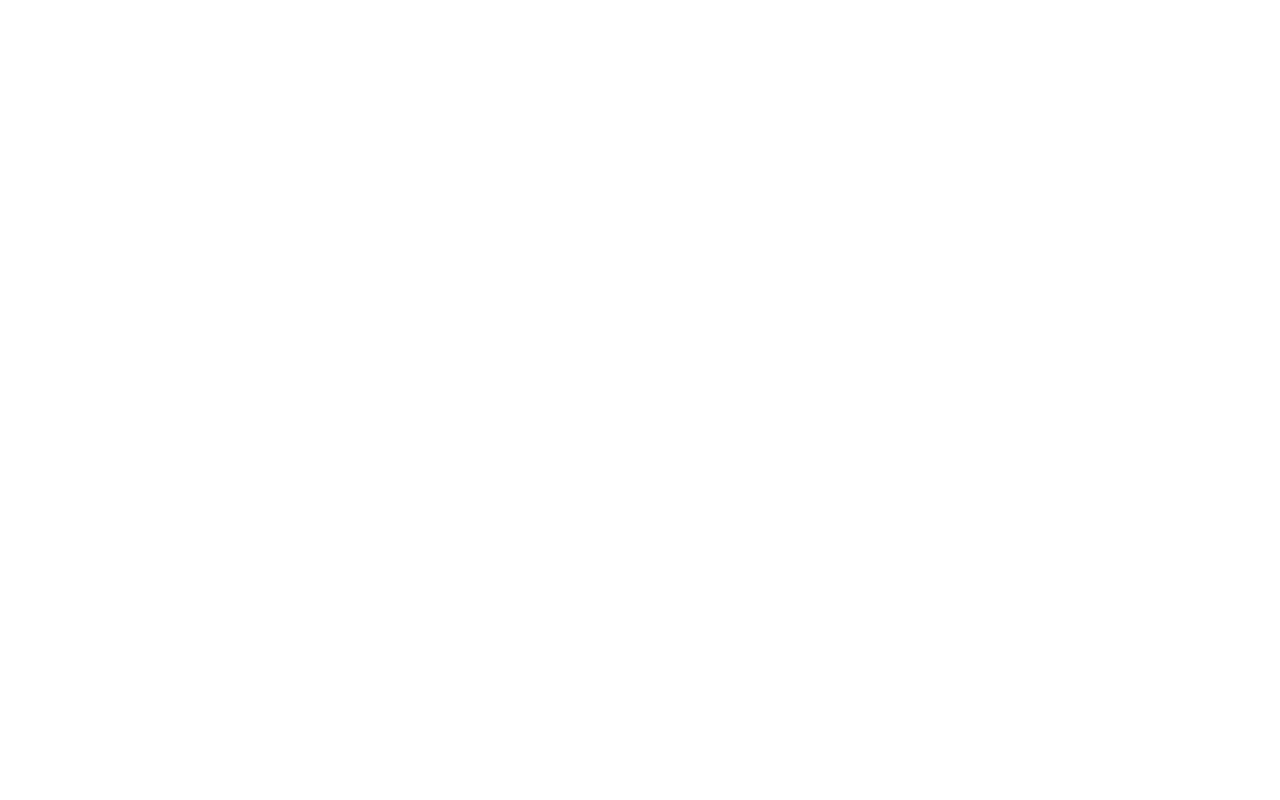
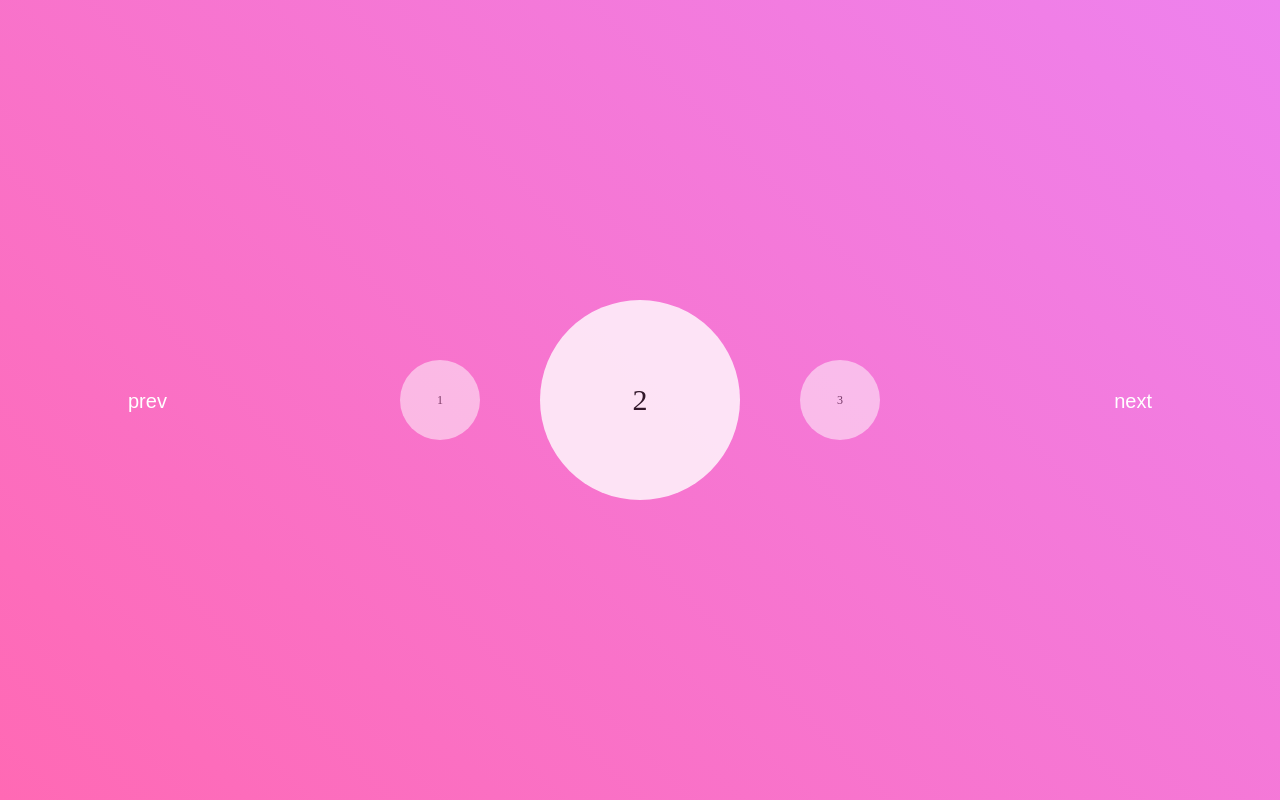
Before and after one commit to dawoon-joo/transition_motion, a plain HTML site: page index.html in a window 1280 px wide. Drawn offline with Linux system fonts and the light colour scheme.

Commit message:
기본 ui설정

```diff
--- a/index.html
+++ b/index.html
@@ -11,7 +11,14 @@
 </head>
 
 <body>
+  <section>
+    <article>1</article>
+    <article>2</article>
+    <article>3</article>
+  </section>
 
+  <button class="prev">prev</button>
+  <button class="next">next</button>
 </body>
 
 </html>
--- /dev/null
+++ b/scss/reset.scss
@@ -0,0 +1,13 @@
+* {
+	margin: 0;
+	padding: 0;
+	box-sizing: border-box;
+}
+ul,
+ol,
+li {
+	list-style: none;
+}
+a {
+	text-decoration: none;
+}
--- a/scss/style.scss
+++ b/scss/style.scss
@@ -0,0 +1,56 @@
+@import 'reset.scss';
+
+section {
+	width: 100%;
+	height: 100vh;
+	background: linear-gradient(45deg, hotpink, violet);
+	overflow: hidden;
+	position: relative;
+
+	article {
+		width: 200px;
+		height: 200px;
+		background: #fff;
+		padding: 40px;
+		border-radius: 50%;
+		position: absolute;
+		top: 50%;
+		left: 50%;
+		margin: -100px 0 0 -100px;
+		display: flex;
+		justify-content: center;
+		align-items: center;
+		font-size: 30px;
+
+		&:nth-of-type(1) {
+			opacity: 0.5;
+			transform: translateX(-100%) scale(0.4);
+		}
+		&:nth-of-type(2) {
+			opacity: 0.8;
+			transform: translateX(0%) scale(1);
+		}
+		&:nth-of-type(3) {
+			opacity: 0.5;
+			transform: translateX(100%) scale(0.4);
+		}
+	}
+}
+
+button {
+	position: absolute;
+	top: 50%;
+	background: transparent;
+	border: none;
+	font-size: 20px;
+	color: #fff;
+	margin-top: -10px;
+	cursor: pointer;
+
+	&.prev {
+		left: 10vw;
+	}
+	&.next {
+		right: 10vw;
+	}
+}
```
Also changed, not shown: css/style.css, 1 other file.
